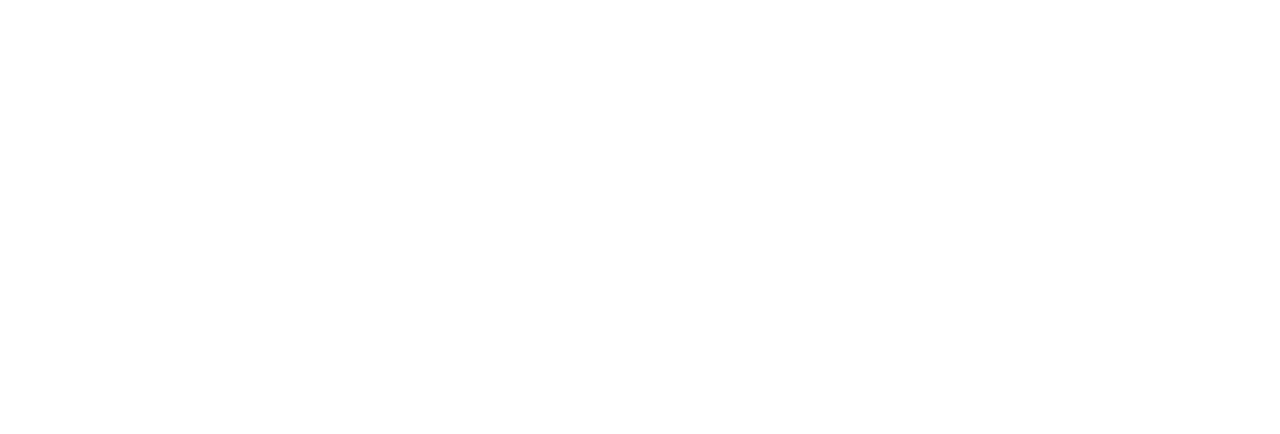
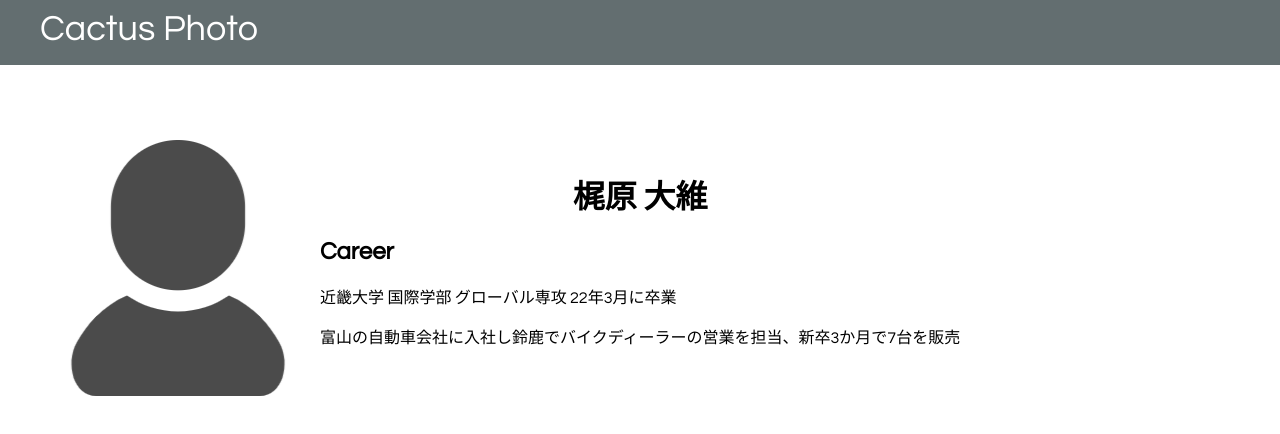
Before and after one commit to Taisuke33/CactusPhoto, a plain HTML site: page myworks/aboutme.html in a window 1280 px wide. Shown: the top 434 px of the page. Drawn offline with Linux system fonts and the light colour scheme.

Commit message:
minor change

```diff
--- /dev/null
+++ b/myworks/aboutme.css
@@ -0,0 +1,57 @@
+body {
+    height: 2000px;
+    margin: 0;
+    padding: 0;
+    font-family: "Century Gothic";
+}
+
+header {
+    background-color: rgba(34, 49, 52, 0.7);
+    color: white;
+    height: 65px;
+    width: 100%;
+    position: fixed;
+    top: 0;
+    left: 0;
+    z-index: 10;
+}
+
+.header-logo {
+    font-size: 36px;
+    padding: 10px 40px;
+
+}
+
+a{
+    color: white;
+    text-decoration: none;
+}
+
+.profile {
+    padding-top: 65px;
+    position: relative;
+}
+
+.profile-icon {
+    height: 25%;
+    width: 25%;
+    position: absolute;
+    top: 140px;
+    left: 50px;
+}
+
+.info {
+    position: absolute;
+    top: 150px;
+    left: 25%;
+}
+
+.info h1 {
+    text-align: center;
+
+}
+
+.info h2 p {
+    text-align: left;
+    margin-left: 25%;
+}
--- a/myworks/aboutme.html
+++ b/myworks/aboutme.html
@@ -0,0 +1,28 @@
+<!DOCTYPE html>
+<html lang="jp">
+<head>
+    <meta charset="UTF-8">
+    <meta http-equiv="X-UA-Compatible" content="IE=edge">
+    <meta name="viewport" content="width=device-width, initial-scale=1.0">
+    <title>AboutMe</title>
+    <link rel="stylesheet" href="aboutme.css">
+</head>
+<body>
+    <header>
+        <a href="../index.html"><div class="header-logo">Cactus Photo</div></a>
+    </header>
+
+    <div class="profile">
+        <div class="profile-icon">
+            <img src="../images/profileicon.png" alt="">
+        </div>
+        <div class="info">
+            <h1>梶原 大維</h1>
+            <h2>Career</h2>
+            <p>近畿大学 国際学部 グローバル専攻 22年3月に卒業</p>
+            <p>富山の自動車会社に入社し鈴鹿でバイクディーラーの営業を担当、新卒3か月で7台を販売</p>
+            <h2></h2>
+        </div>
+    </div>
+</body>
+</html>
--- a/myworks/photo.css
+++ b/myworks/photo.css
@@ -19,58 +19,50 @@ header {
 .header-logo {
     font-size: 36px;
     padding: 10px 40px;
+}
 
+a {
+    text-decoration: none;
+    color: white;
 }
 
 .photo {
     padding-top: 65px;
     list-style: none;
-    /* display: inline-block; */
-    /* text-align: center; */
     display: flex;
     flex-direction: column;
     align-items: center;
 }
 
-/* .photo img {
-    border-radius: 5px ;
-    height: 350px;
-} */
-
 .content img {
-    position: relative;
-    border-radius: 5px ;
     height: 350px;
 }
 
-.content p {
+/* .content p {
     position: absolute;
     width: 100%;
     height: 350px;
     color: white;
     top: 0;
-}
+} */
 
-.content p:hover {
+/* .content p:hover {
     opacity: 1;
     transition:all 0.6s ease;
-}
+} */
 
 .imginfo {
     height: 100%;
     width: 100%;
-    background-color: rgba(0, 0, 0, 0.8);
+    font-size: 40px;
+    background-color: rgba(0, 0, 0, 0.6);
     position: absolute;
     top: 0;
     left: 0;
     z-index: 1;
     color: white;
     display: none;
-}
-
-.imginfo:hover {
-    opacity: 1;
-    transition:all 0.6s ease;
+    text-align: center;
 }
 
 .imgcontainer {
--- /dev/null
+++ b/myworks/python.css
@@ -0,0 +1,30 @@
+body {
+    font-family: "Century Gothic";
+}
+
+.container {
+    width: 1170px;
+    padding: 0 15px;
+    margin: 0 auto;
+}
+
+header {
+    background-color: rgba(34, 49, 52, 0.7);
+    color: white;
+    height: 65px;
+    width: 100%;
+    position: fixed;
+    top: 0;
+    left: 0;
+    z-index: 10;
+}
+
+.header-logo {
+    font-size: 36px;
+    padding: 10px 40px;
+}
+
+a {
+    text-decoration: none;
+    color: white;
+}
--- a/style.css
+++ b/style.css
@@ -16,15 +16,17 @@ header {
     position: fixed;
     top: 0;
     left: 0;
-    /* z-index: 10; */
+    z-index: 10;
 }
 
 .header-logo {
     font-size: 36px;
     padding: 10px 40px;
-
 }
 
+a {
+    text-decoration: none;
+}
 
 body{
     background:#f3f3f3;
@@ -32,8 +34,8 @@ body{
 }
 
 
-a{
-    color: #333;
+header a{
+    color: white;
     text-decoration: none;
 }
 
@@ -55,13 +57,12 @@ a{
     background-repeat: no-repeat;
     color: white;
     text-align: center;
-
 }
 
 
 .title {
     font-size: 45px;
-    color: red;
+    color: grey;
 }
 
 .menu {
```
Also changed, not shown: index.html (+5 -8 lines), myworks/Photo.html (+38 -5 lines), myworks/python.html (+16 -0 lines), images/profileicon.png (added), 1 other file.
